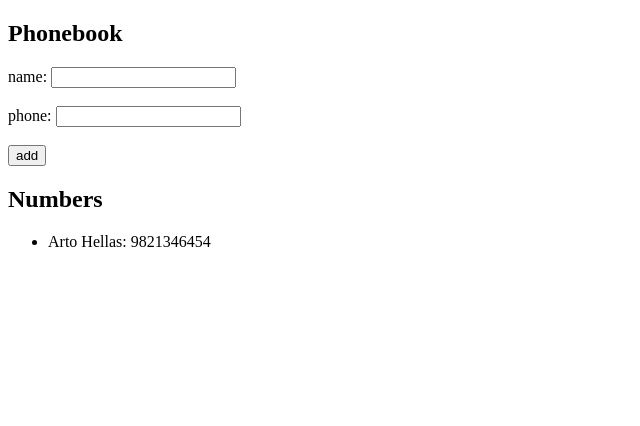
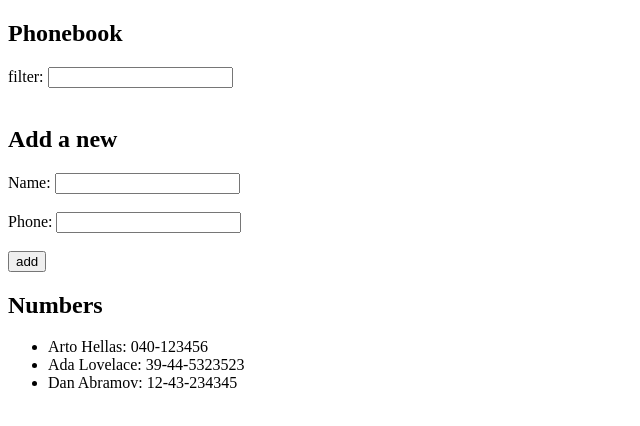
Before and after one commit to amoeba25/Fullstackopen_assignments, a React (Create React App) app in the folder part2/phonebook/: page / in a window 1280 px wide. Shown: the top 426 px of the page, without its empty margins (0-640 px from the left). Built offline with nearby package versions, Linux system fonts and the light colour scheme.

Commit message:
part 2.9

```diff
--- a/part2/phonebook/src/App.js
+++ b/part2/phonebook/src/App.js
@@ -7,13 +7,53 @@ const Contact = ({name, phone}) => {
   )
 }
 
+const Heading = ({heading}) => {
+  return (
+    <h2>{heading}</h2>
+  )
+}
+
+const Input = ({label, value, onChange}) => {
+  return (
+    <div> {label}: <input
+                value= {value}
+                onChange={onChange}/>
+    </div>
+  )
+}
+
+const Person = ({persons, filterQuery}) => {
+
+  if(filterQuery === '') {
+    return (<ul>
+      {persons.map(person =>
+        <Contact name= {person.name} key={person.name} phone={person.phone}/>
+      )}
+    </ul>)
+  }
+  else{
+    let filtered = persons.filter(obj => obj.name.toLowerCase().includes(filterQuery.toLowerCase()))
+
+    return (<ul>
+      {filtered.map(person =>
+        <Contact name= {person.name} key={person.name} phone={person.phone}/>
+      )}
+    </ul>)
+  }
+
+
+}
+
 
 const App = () => {
   const [persons, setPersons] = useState([
-    { name: 'Arto Hellas', phone: 9821346454 }
+    { name: 'Arto Hellas', phone: '040-123456' },
+    { name: 'Ada Lovelace', phone: '39-44-5323523' },
+    { name: 'Dan Abramov', phone: '12-43-234345' },
   ])
   const [newName, setNewName] = useState('')
   const [newPhone, setNewPhone] = useState('')
+  const [newFilter, setNewFilter] = useState('')
 
   const addNumber = (event) => {
     event.preventDefault();
@@ -43,31 +83,28 @@ const App = () => {
     setNewPhone(event.target.value)
   }
 
+  const handleFilterChange = (event) => {
+    setNewFilter(event.target.value);
+  }
+
 
   return (
     <div>
-      <h2>Phonebook</h2>
+      <Heading heading= 'Phonebook'/>
+      <Input label ='filter' value={newFilter} onChange={handleFilterChange} /> <br />
+
+      <Heading heading= 'Add a new'/>
       <form onSubmit={addNumber}>
 
-        <div> name: <input
-                value= {newName}
-                onChange={handleNameChange}/>
-        </div> <br/>
-        <div>
-          phone: <input
-                value= {newPhone}
-                onChange={handlePhoneChange}/>
-        </div> <br />
-        <div>
-          <button type="submit" >add</button>
-        </div>
+      <Input label ='Name' value={newName} onChange={handleNameChange} /> <br />
+      <Input label='Phone' value={newPhone} onChange={handlePhoneChange} /> <br />
+
+      <div>
+        <button type="submit" >add</button>
+      </div>
       </form>
-      <h2>Numbers</h2>
-      <ul>
-        {persons.map(person =>
-          <Contact name= {person.name} key={person.name} phone={person.phone}/>
-        )}
-      </ul>
+      <Heading heading= 'Numbers'/>
+      <Person persons ={persons} filterQuery={newFilter} />
     </div>
   )
 }
```
